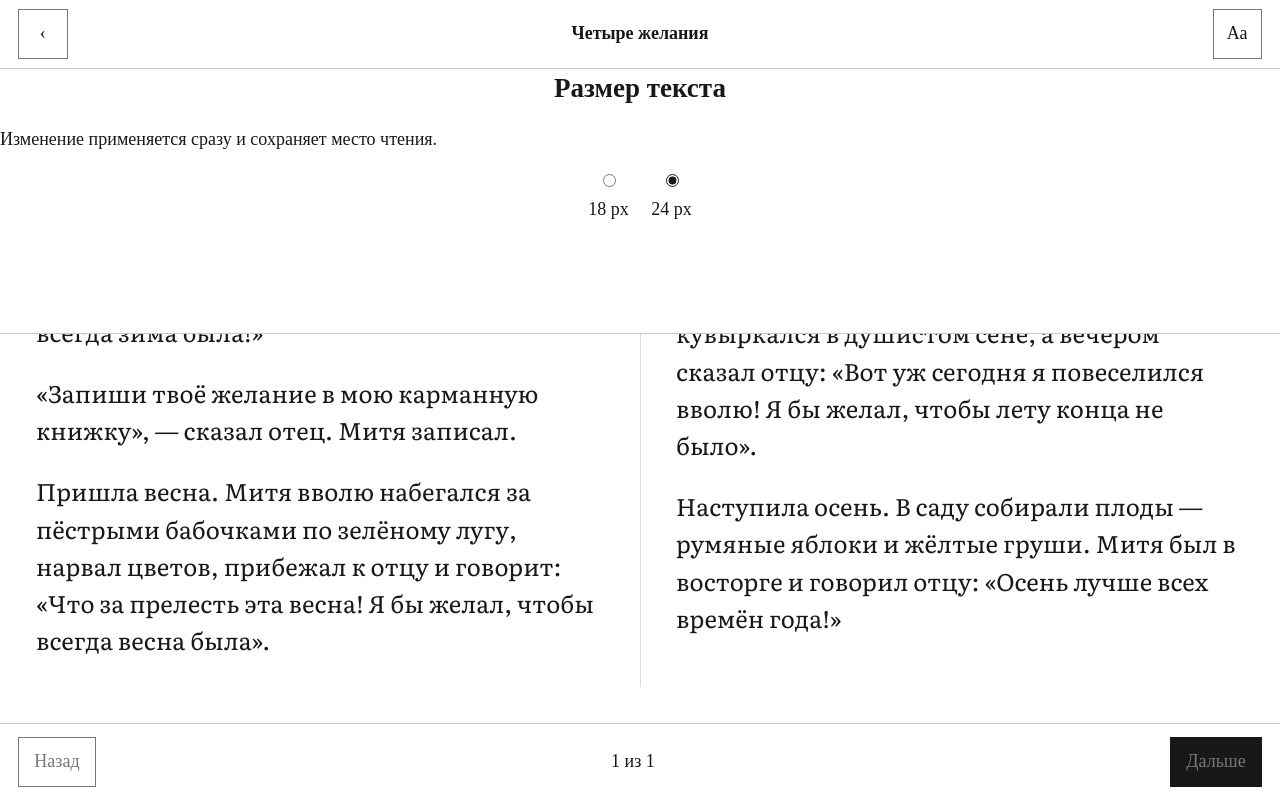
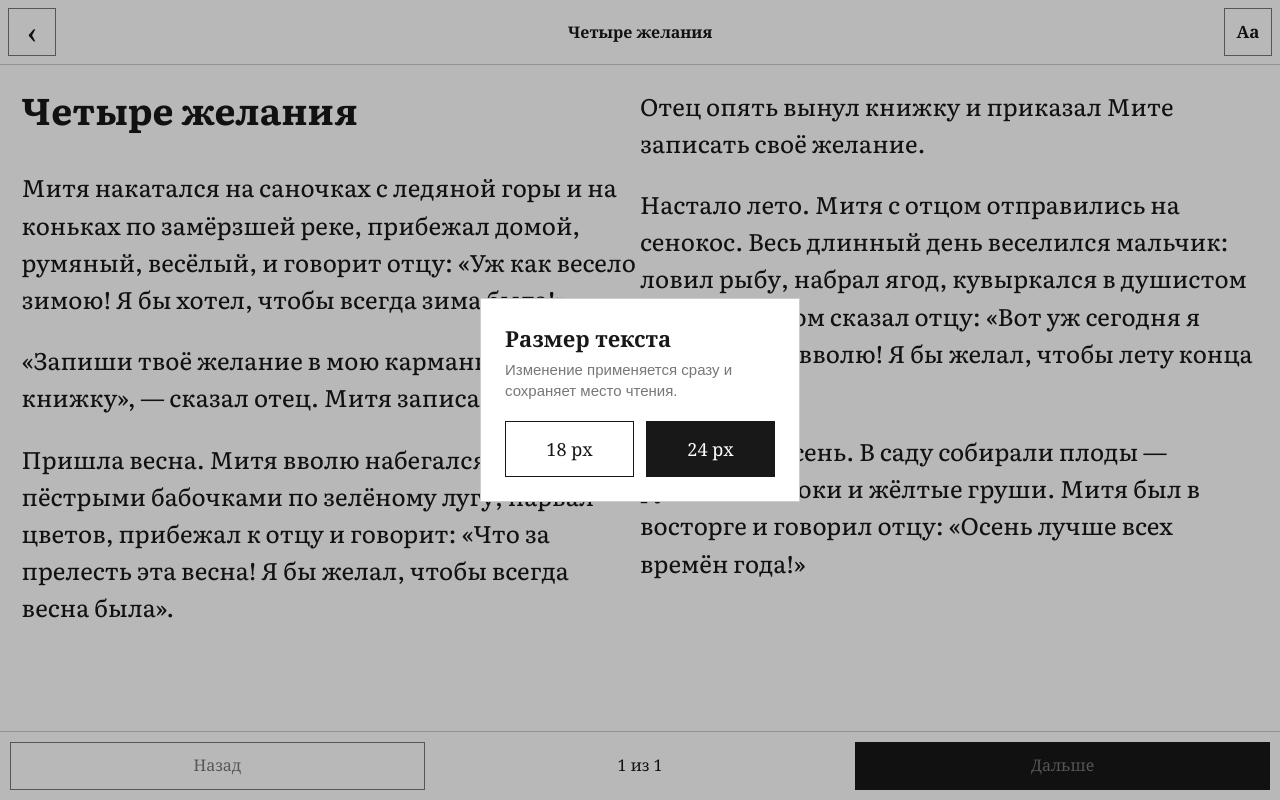
Before and after one commit to kubasovp/kubasovp.github.io, a plain HTML site: page reader/index.html in a window 1280 px wide. Both pictures are taken after a click on the button "Аа". Drawn offline with Linux system fonts and the light colour scheme.

Commit message:
Align web reference styles with Android Reader

```diff
--- a/reader/styles.css
+++ b/reader/styles.css
@@ -1,89 +1,262 @@
 :root {
-  color: #181818;
+  --ink: #181818;
+  --muted: #626262;
+  --border: #cccccc;
+  --disabled: #777777;
+  color: var(--ink);
   background: #fff;
-  font-size: 18px;
-  line-height: 1.5;
+  font-family: Arial, Helvetica, sans-serif;
+  font-size: 16px;
+  line-height: 1.4;
 }
 
 *, *::before, *::after { box-sizing: border-box; }
 html, body { margin: 0; min-height: 100%; }
-body { font-size: 1rem; }
-button, input, select { color: inherit; font: inherit; }
+body { background: #fff; }
+button, input { color: inherit; font: inherit; }
 a { color: inherit; }
-h1, h2, h3, p { margin-block-start: 0; }
+h1, h2, p { margin-top: 0; }
 
-.page__container { width: min(100% - 2rem, 72rem); margin-inline: auto; }
-.app-header { border-bottom: 1px solid #c8c8c8; }
-.app-header__inner { display: flex; min-height: 4.5rem; align-items: center; justify-content: space-between; gap: 1rem; }
-.app-header__title { margin: 0; font-size: 1.25rem; line-height: 1.2; }
-.app-header__actions { display: flex; gap: .5rem; }
-.section { padding-block: 2rem; }
-.section__header { margin-bottom: 1.5rem; }
-.section__title { margin-bottom: .25rem; font-size: 1.75rem; line-height: 1.2; }
-.section__description { margin: 0; color: #555; }
+.button {
+  display: inline-flex;
+  min-height: 48px;
+  align-items: center;
+  justify-content: center;
+  padding: 0 18px;
+  border: 1px solid transparent;
+  border-radius: 0;
+  background: #fff;
+  color: var(--ink);
+  line-height: 1.2;
+  text-align: center;
+  text-decoration: none;
+  cursor: pointer;
+}
+.button:focus-visible { outline: 3px solid currentColor; outline-offset: 2px; }
+.button:disabled { color: var(--disabled); cursor: default; }
+.button_outline { border-color: var(--disabled); }
+.button_primary { border-color: var(--ink); background: var(--ink); color: #fff; }
+.button_text { border: 0; background: transparent; }
 
-.button { display: inline-flex; min-height: 2.75rem; align-items: center; justify-content: center; padding: .5rem .85rem; border: 1px solid #777; border-radius: 0; background: #fff; color: #181818; line-height: 1.2; text-align: center; text-decoration: none; cursor: pointer; }
-.button:hover { border-color: #181818; }
-.button:focus-visible { outline: 3px solid currentColor; outline-offset: 2px; }
-.button:disabled { color: #777; cursor: default; }
-.button_primary { border-color: #181818; background: #181818; color: #fff; }
-.button_primary:hover { background: #333; }
-.button_icon { width: 2.75rem; padding: 0; }
+.library {
+  width: 100%;
+  padding: 28px 24px 40px;
+}
+.library__title {
+  margin-bottom: 0;
+  font-family: Georgia, "Times New Roman", serif;
+  font-size: 36px;
+  line-height: 1.15;
+  font-weight: 700;
+}
+.library__add {
+  min-height: 48px;
+  margin-top: 16px;
+  float: right;
+}
+.library__subtitle {
+  clear: both;
+  margin: 6px 0 28px;
+  color: var(--muted);
+  font-family: Georgia, "Times New Roman", serif;
+  font-size: 18px;
+}
+.library__books { display: grid; gap: 18px; }
+.book-card {
+  display: flex;
+  flex-direction: column;
+  border: 1px solid var(--border);
+  padding: 22px;
+  background: #fff;
+}
+.book-card__title {
+  margin-bottom: 0;
+  font-family: Georgia, "Times New Roman", serif;
+  font-size: 28px;
+  line-height: 1.2;
+  font-weight: 700;
+}
+.book-card__author {
+  margin: 6px 0 0;
+  color: var(--muted);
+  font-family: Georgia, "Times New Roman", serif;
+  font-size: 17px;
+  line-height: 1.3;
+}
+.book-card__status {
+  margin: 28px 0 0;
+  color: var(--muted);
+  font-size: 16px;
+}
+.book-card__action {
+  align-self: flex-end;
+  margin-top: 14px;
+  font-family: Georgia, "Times New Roman", serif;
+  font-size: 16px;
+}
+.book-card__delete {
+  align-self: flex-end;
+  margin-top: 8px;
+  min-height: 48px;
+  padding-inline: 0;
+}
 
-.book-grid { display: grid; margin: 0; padding: 0; gap: 1rem; list-style: none; }
-.book-grid__item { min-width: 0; }
-.book-card, .catalog-card { height: 100%; border: 1px solid #c8c8c8; }
-.book-card__body { display: flex; height: 100%; min-width: 0; flex-direction: column; }
-.book-card__header, .catalog-card__header { padding: 1rem; }
-.book-card__title, .catalog-card__title { margin-bottom: .15rem; font-size: 1.15rem; line-height: 1.3; }
-.book-card__author, .catalog-card__author { margin-bottom: 0; color: #555; }
-.book-card__meta { display: flex; flex-wrap: wrap; margin: 0; padding: 0 1rem 1rem; gap: .25rem 1rem; color: #555; font-size: .9rem; }
-.book-card__status { color: #181818; }
-.book-card__actions { margin-top: auto; }
-.book-card__actions .button, .catalog-card__footer .button { width: 100%; }
-.catalog-card { display: flex; flex-direction: column; }
-.catalog-card__footer { margin-top: auto; }
+.reader {
+  --reader-font-size: 24px;
+  display: grid;
+  height: 100dvh;
+  min-height: 0;
+  grid-template-rows: auto minmax(0, 1fr) auto;
+  overflow: hidden;
+}
+.reader[data-font-size="18"] { --reader-font-size: 18px; }
+.reader[data-font-size="24"] { --reader-font-size: 24px; }
+.reader__header, .reader__footer { z-index: 2; background: #fff; }
+.reader__header { border-bottom: 1px solid var(--border); }
+.reader__footer { border-top: 1px solid var(--border); }
+.reader__bar {
+  position: relative;
+  height: 64px;
+  padding: 8px;
+}
+.reader__title {
+  position: absolute;
+  inset-inline: 66px;
+  top: 50%;
+  overflow: hidden;
+  margin: 0;
+  transform: translateY(-50%);
+  font-family: Georgia, "Times New Roman", serif;
+  font-size: 16px;
+  font-weight: 700;
+  text-align: center;
+  text-overflow: ellipsis;
+  white-space: nowrap;
+}
+.button_icon {
+  position: absolute;
+  top: 8px;
+  width: 48px;
+  height: 48px;
+  padding: 0;
+  font-family: Georgia, "Times New Roman", serif;
+}
+.reader__bar > :first-child { left: 8px; font-size: 32px; line-height: 32px; }
+.reader__settings-button { right: 8px; font-size: 17px; font-weight: 700; }
 
-.reader { --reader-font-size: 18px; display: grid; height: 100dvh; min-height: 0; grid-template-rows: auto minmax(0, 1fr) auto; overflow: hidden; }
-.reader[data-font-size="21"] { --reader-font-size: 21px; }
-.reader[data-font-size="24"] { --reader-font-size: 24px; }
-.reader__header, .reader__footer { z-index: 1; border-color: #c8c8c8; background: #fff; }
-.reader__header { z-index: 3; }
-.reader__header { border-bottom: 1px solid #c8c8c8; }
-.reader__footer { border-top: 1px solid #c8c8c8; }
-.reader__bar, .reader__navigation { display: grid; width: min(100% - 1rem, 72rem); margin-inline: auto; align-items: center; grid-template-columns: auto minmax(0, 1fr) auto; gap: .75rem; }
-.reader__bar { min-height: 3.75rem; }
-.reader__title { overflow: hidden; margin: 0; font-weight: 700; text-align: center; text-overflow: ellipsis; white-space: nowrap; }
 .reader__main, .reader__page { min-height: 0; }
 .reader__main { overflow: hidden; }
-.reader__page { height: 100%; padding: 1.25rem 1rem; overflow: hidden; }
-.reader__viewport { height: 100%; max-width: 38rem; margin-inline: auto; overflow: hidden; }
-.reader__document { height: 100%; column-count: 1; column-fill: auto; column-gap: 2rem; font-family: "Literata", serif; font-size: var(--reader-font-size); font-optical-sizing: auto; font-kerning: normal; font-variant-ligatures: common-ligatures contextual; font-size-adjust: from-font; letter-spacing: .002em; line-height: 1.55; text-size-adjust: 100%; -webkit-text-size-adjust: 100%; }
-.reader__document h1 { margin-bottom: 1.25rem; font-size: 1.65rem; line-height: 1.25; text-wrap: balance; }
-.reader__document p { margin-block: 0 1em; orphans: 2; widows: 2; }
-.reader__navigation { min-height: 4.25rem; }
-.reader__progress { min-width: 4rem; text-align: center; }
-.reader-settings { position: fixed; z-index: 2; inset: 3.75rem 0 0; visibility: hidden; pointer-events: none; }
-.reader-settings_open { visibility: visible; pointer-events: auto; }
-.reader-settings__overlay { position: absolute; inset: 0; width: 100%; padding: 0; border: 0; background: transparent; }
-.reader-settings__panel { position: relative; height: calc(100dvh / 3); border-bottom: 1px solid #c8c8c8; background: #fff; transform: translateY(-100%); }
-.reader-settings_open .reader-settings__panel { transform: translateY(0); }
-.reader-settings__group { display: grid; height: 100%; margin: 0; padding: 1.5rem 1rem; place-content: center; border: 0; }
-.reader-settings__title { width: 100%; margin-bottom: 1rem; font-weight: 700; text-align: center; }
-.reader-settings__options { display: flex; align-items: end; justify-content: center; gap: 1.25rem; }
-.reader-settings__option { display: grid; justify-items: center; gap: .5rem; cursor: pointer; }
-.reader-settings__option input { accent-color: #181818; }
-.reader-settings__option_small span { font-size: 18px; }
-.reader-settings__option_medium span { font-size: 21px; }
-.reader-settings__option_large span { font-size: 24px; }
+.reader__page {
+  height: 100%;
+  overflow: hidden;
+}
+.reader__viewport {
+  height: 100%;
+  overflow: hidden;
+}
+.reader__document {
+  height: 100%;
+  padding: 0.9em;
+  column-count: 1;
+  column-fill: auto;
+  column-gap: 0;
+  font-family: "Literata", Georgia, serif;
+  font-size: var(--reader-font-size);
+  font-weight: 425;
+  line-height: 1.55;
+  text-align: start;
+  text-size-adjust: 100%;
+  -webkit-text-size-adjust: 100%;
+}
+.reader__document h1 {
+  margin-bottom: 1em;
+  font-size: 1.55em;
+  line-height: 1.2;
+  font-weight: 700;
+}
+.reader__document p { margin: 0 0 1em; }
 
-@media (min-width: 48rem) {
-  .page__container { width: min(100% - 4rem, 72rem); }
-  .book-grid { grid-template-columns: repeat(2, minmax(0, 1fr)); }
-  .reader__bar, .reader__navigation { width: min(100% - 2rem, 72rem); }
-  .reader__page { padding: 2rem; }
-  .reader__viewport { max-width: 72rem; }
-  .reader__document { column-count: 2; column-gap: 4rem; column-rule: 1px solid #ddd; }
+.reader__navigation {
+  display: grid;
+  height: 68px;
+  padding: 10px;
+  grid-template-columns: minmax(0, 1fr) minmax(0, 1fr) minmax(0, 1fr);
+  gap: 8px;
+  align-items: center;
+}
+.reader__nav-button {
+  width: 100%;
+  height: 48px;
+  padding-inline: 8px;
+  font-family: Georgia, "Times New Roman", serif;
+  font-size: 16px;
+}
+.reader__progress {
+  display: flex;
+  height: 48px;
+  align-items: center;
+  justify-content: center;
+  overflow: hidden;
+  font-family: Georgia, "Times New Roman", serif;
+  font-size: 16px;
+  line-height: 1.2;
+  text-align: center;
 }
 
-@media (prefers-reduced-motion: reduce) { * { scroll-behavior: auto !important; } }
+.reader-settings {
+  position: fixed;
+  z-index: 5;
+  inset: 0;
+  display: none;
+  place-items: center;
+}
+.reader-settings_open { display: grid; }
+.reader-settings__overlay {
+  position: absolute;
+  inset: 0;
+  border: 0;
+  background: rgba(0, 0, 0, 0.28);
+}
+.reader-settings__panel {
+  position: relative;
+  width: min(calc(100% - 48px), 320px);
+  padding: 24px;
+  border: 1px solid var(--border);
+  background: #fff;
+}
+.reader-settings__title {
+  margin-bottom: 0;
+  font-family: Georgia, "Times New Roman", serif;
+  font-size: 22px;
+  font-weight: 700;
+}
+.reader-settings__hint {
+  margin: 6px 0 20px;
+  color: var(--disabled);
+  font-size: 15px;
+}
+.reader-settings__options { display: flex; gap: 12px; }
+.reader-settings__option { flex: 1; }
+.reader-settings__option input {
+  position: absolute;
+  opacity: 0;
+  pointer-events: none;
+}
+.reader-settings__option span {
+  display: flex;
+  min-height: 56px;
+  align-items: center;
+  justify-content: center;
+  border: 1px solid var(--ink);
+  font-family: Georgia, "Times New Roman", serif;
+  font-size: 18px;
+  cursor: pointer;
+}
+.reader-settings__option input:checked + span { background: var(--ink); color: #fff; }
+
+@media (min-width: 960px) {
+  .reader__document {
+    column-count: 2;
+    column-gap: 0;
+  }
+}
```
